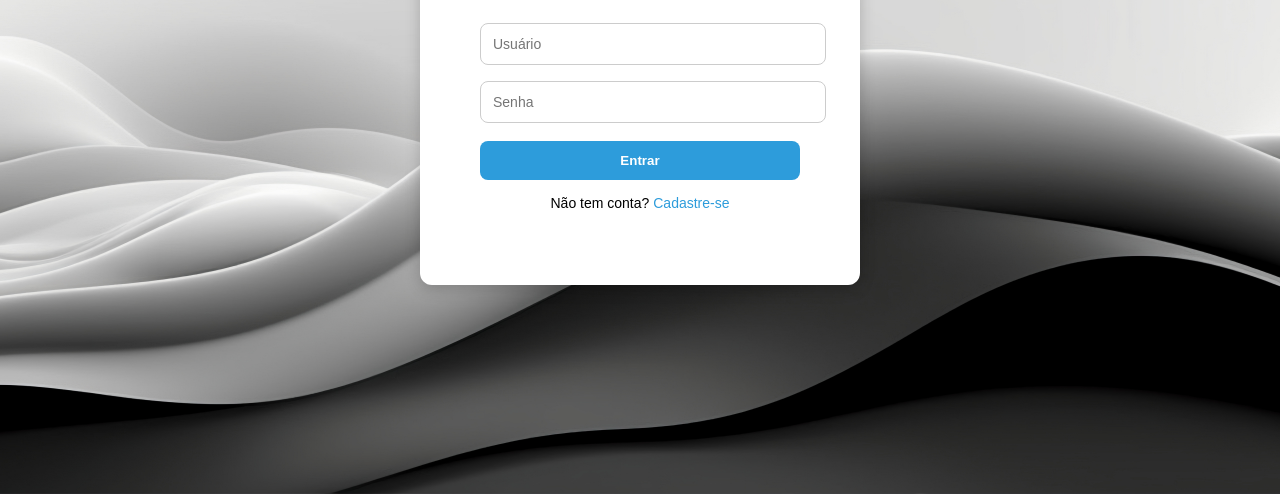
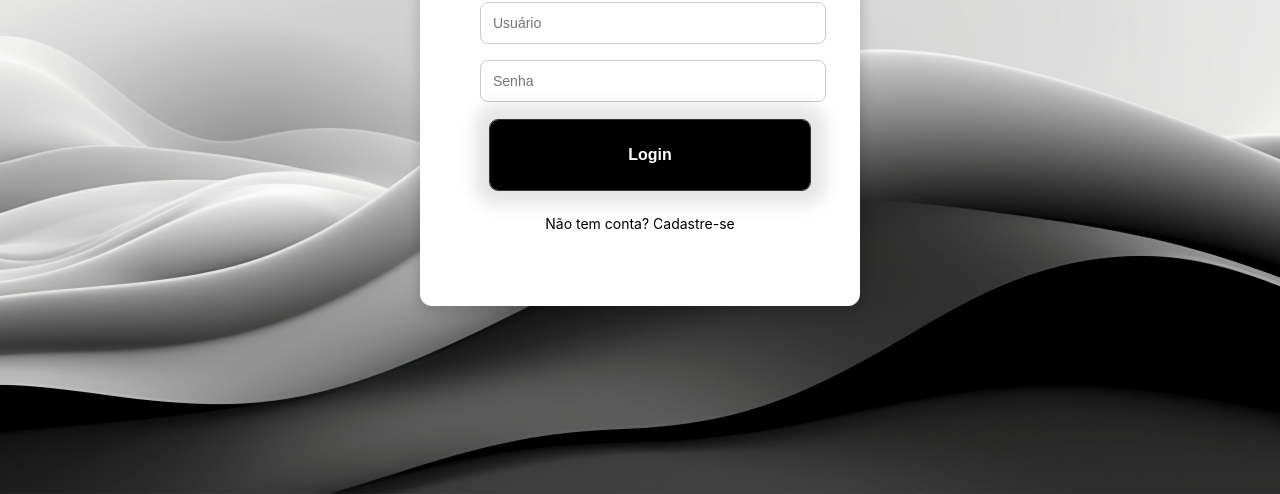
Before and after one commit to Jotap-stack/DevTasks, a website: page frontend/public/login.html in a window 1280 px wide. Shown: the part 322-816 px from the top of the page. Drawn offline with Linux system fonts and the light colour scheme.

Commit message:
Buttons login and register 2.0

```diff
--- a/frontend/public/login.html
+++ b/frontend/public/login.html
@@ -13,8 +13,8 @@
     <form action="#" method="post">
       <input type="text" placeholder="Usuário" required>
       <input type="password" placeholder="Senha" required>
-      <button type="submit">Entrar</button>
-      <p class="switch-link">Não tem conta? <a href="cadastro.html">Cadastre-se</a></p>
+      <a href=""><button type="submit" class="register">Login</button></a>
+      <p class="switch-link">Não tem conta? <a href="register.html">Cadastre-se</a></p>
     </form>
   </div>
 </body>
--- a/frontend/src/styles/auth.css
+++ b/frontend/src/styles/auth.css
@@ -12,6 +12,7 @@ body {
 }
 
 .auth-container {
+  font-family: "Inter", sans-serif;
   background-color: white;
   padding: 60px;
   border-radius: 12px;
@@ -37,7 +38,7 @@ body {
 .auth-container form button {
   width: 100%;
   padding: 12px;
-  background-color: #2D9CDB;
+  background-color: black;
   color: white;
   font-weight: bold;
   border: none;
@@ -48,7 +49,7 @@ body {
 }
 
 .auth-container form button:hover {
-  background-color: #238ac2;
+  background-color: black;
 }
 
 .switch-link {
@@ -57,9 +58,65 @@ body {
 }
 
 .switch-link a {
-  color: #2D9CDB;
+  color: black;
   text-decoration: none;
 }
 .switch-link a:hover {
   text-decoration: underline;
 }
+
+
+.register {
+  width: 200px;
+  height: 70px;
+  background-color: black;
+  color: white;
+  border-radius: 10px;
+  font-size: 16px;
+  font-weight: 600;
+  margin: 10px;
+  cursor: pointer;
+  border: 1px solid white;
+  transition: all 0.3s ease-in-out;
+}
+
+.register:hover {
+  transform: translateY(-2px);
+  box-shadow: 2px 2px 0 0 white;
+}
+
+.register:active {
+  transform: translateY(1px);
+  box-shadow: 0 0 0 0 white;
+}
+
+/* From Uiverse.io by SalladShooter */
+.register {
+  cursor: pointer;
+  padding: 1em;
+  font-size: 1em;
+  width: 200px;
+  aspect-ratio: 1/0.25;
+  color: white;
+  background: #212121;
+  background-size: cover;
+  background-blend-mode: overlay;
+  border-radius: 0.5em;
+  outline: 0.1em solid #353535;
+  border: 0;
+  box-shadow: 0 0 1em 1em rgba(0, 0, 0, 0.1);
+  transition: all 0.3s ease-in-out;
+  position: relative;
+}
+
+.register:hover {
+  transform: scale(1.1);
+  box-shadow: 0 0 1em 0.45em rgba(0, 0, 0, 0.1);
+  background: linear-gradient(45deg, #212121, #252525);
+  background: radial-gradient(
+    circle at bottom,
+    rgba(50, 100, 180, 0.5) 10%,
+    #212121 70%
+  );
+  outline: 0;
+}
```
Also changed, not shown: frontend/public/index.html (+1 -0 lines), frontend/public/register.html (+4 -1 lines).
